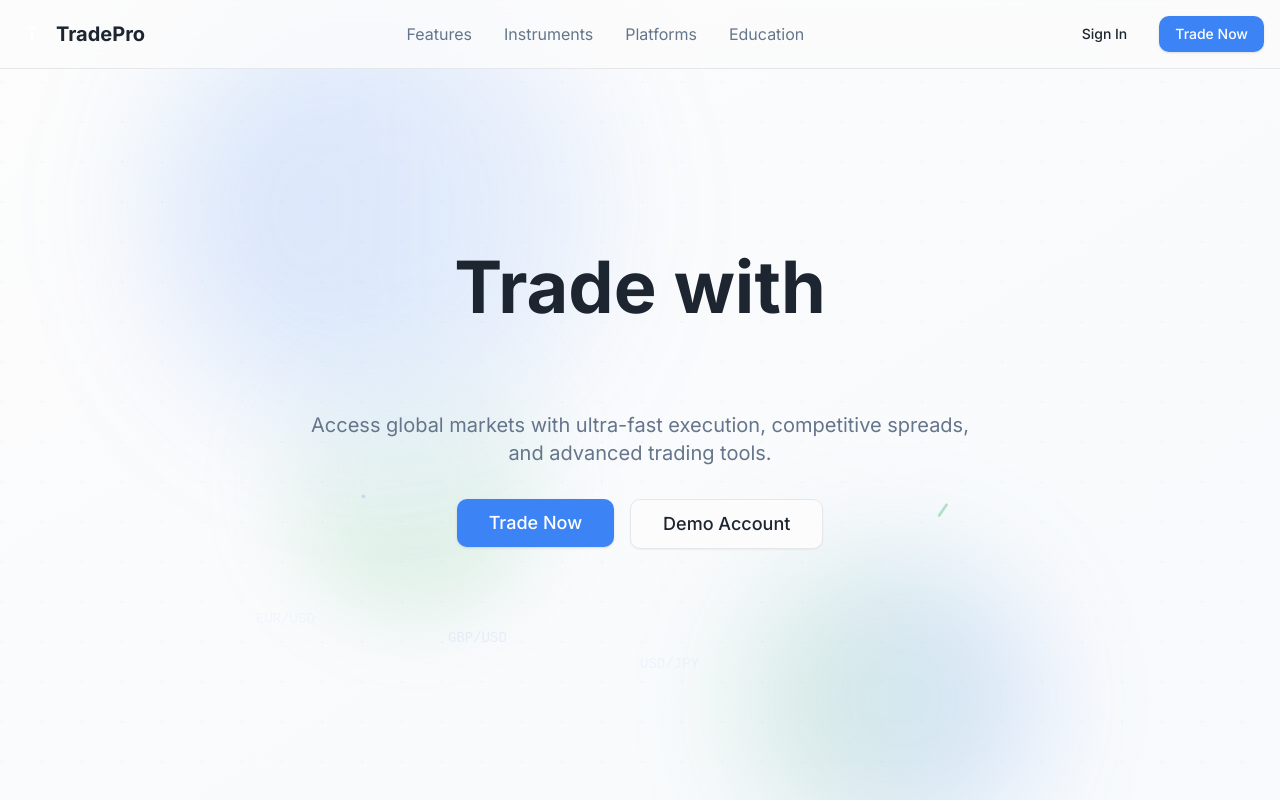
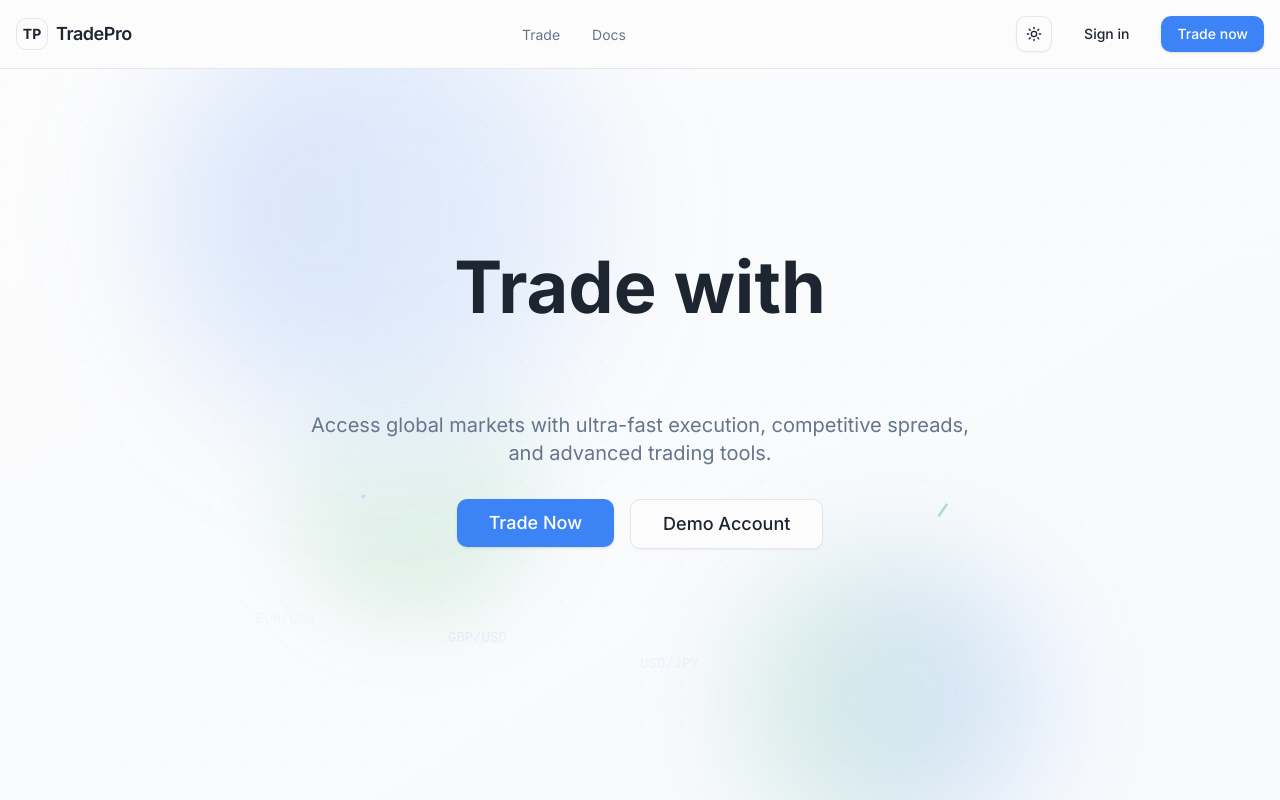
Before and after one commit to jassBawa/iMex-2, a Next.js app in the folder apps/web/: page / in a window 1280 px wide. Shown: the top 800 px of the page. Built offline with nearby package versions, Linux system fonts and the light colour scheme; no server answers.

Commit message:
ui: changed header

```diff
--- a/apps/web/src/components/landing/Header.tsx
+++ b/apps/web/src/components/landing/Header.tsx
@@ -1,46 +1,45 @@
 import { motion } from 'motion/react';
+import Link from 'next/link';
 import { Button } from '@/components/ui/button';
+import { ModeToggle } from '@/components/ui/mode-toggle';
 
 const Header = () => {
   return (
     <motion.header
-      className="fixed top-0 left-0 right-0 z-50 bg-background/80 backdrop-blur-md border-b border-border"
+      className="fixed top-0 left-0 right-0 z-50 bg-background border-b border-border"
       initial={{ y: -100, opacity: 0 }}
       animate={{ y: 0, opacity: 1 }}
       transition={{ duration: 0.6, ease: 'easeOut' }}
     >
       <div className="container mx-auto px-4 py-4 flex items-center justify-between">
-        <motion.div
-          className="flex items-center space-x-2"
-          whileHover={{ scale: 1.05 }}
-          transition={{ duration: 0.2 }}
-        >
-          <motion.div
-            className="w-8 h-8 bg-gradient-primary rounded-lg flex items-center justify-center"
-            whileHover={{ rotate: 360 }}
-            transition={{ duration: 0.5 }}
-          >
-            <span className="text-primary-foreground font-bold text-lg">T</span>
-          </motion.div>
-          <span className="text-xl font-bold text-foreground">TradePro</span>
-        </motion.div>
+        <Link href="/" className="flex items-center gap-2">
+          <div className="w-8 h-8 rounded-md border border-border flex items-center justify-center">
+            <span className="text-foreground font-bold text-sm">TP</span>
+          </div>
+          <span className="text-lg font-semibold text-foreground tracking-tight">
+            TradePro
+          </span>
+        </Link>
 
-        <nav className="hidden md:flex items-center space-x-8">
-          {['Features', 'Instruments', 'Platforms', 'Education'].map(
-            (item, index) => (
-              <motion.a
-                key={item}
-                href={`#${item.toLowerCase()}`}
-                className="text-muted-foreground hover:text-primary transition-colors"
-                initial={{ opacity: 0, y: -20 }}
-                animate={{ opacity: 1, y: 0 }}
-                transition={{ duration: 0.4, delay: index * 0.1 + 0.3 }}
-                whileHover={{ scale: 1.1 }}
+        <nav className="hidden md:flex items-center gap-8">
+          {[
+            { label: 'Trade', href: '/trade' },
+            { label: 'Docs', href: '/docs' },
+          ].map((item, index) => (
+            <motion.div
+              key={item.href}
+              initial={{ opacity: 0, y: -10 }}
+              animate={{ opacity: 1, y: 0 }}
+              transition={{ duration: 0.3, delay: index * 0.1 + 0.2 }}
+            >
+              <Link
+                href={item.href}
+                className="text-sm text-muted-foreground hover:text-foreground transition-colors"
               >
-                {item}
-              </motion.a>
-            )
-          )}
+                {item.label}
+              </Link>
+            </motion.div>
+          ))}
         </nav>
 
         <motion.div
@@ -49,11 +48,14 @@ const Header = () => {
           animate={{ opacity: 1, x: 0 }}
           transition={{ duration: 0.6, delay: 0.4 }}
         >
-          <Button variant="ghost" className="hidden md:inline-flex">
-            Sign In
+          <ModeToggle />
+          <Button asChild variant="ghost" className="hidden md:inline-flex">
+            <Link href="/login">Sign in</Link>
           </Button>
-          <motion.div whileHover={{ scale: 1.05 }} whileTap={{ scale: 0.95 }}>
-            <Button>Trade Now</Button>
+          <motion.div whileHover={{ scale: 1.02 }} whileTap={{ scale: 0.98 }}>
+            <Button asChild>
+              <Link href="/trade">Trade now</Link>
+            </Button>
           </motion.div>
         </motion.div>
       </div>
```
